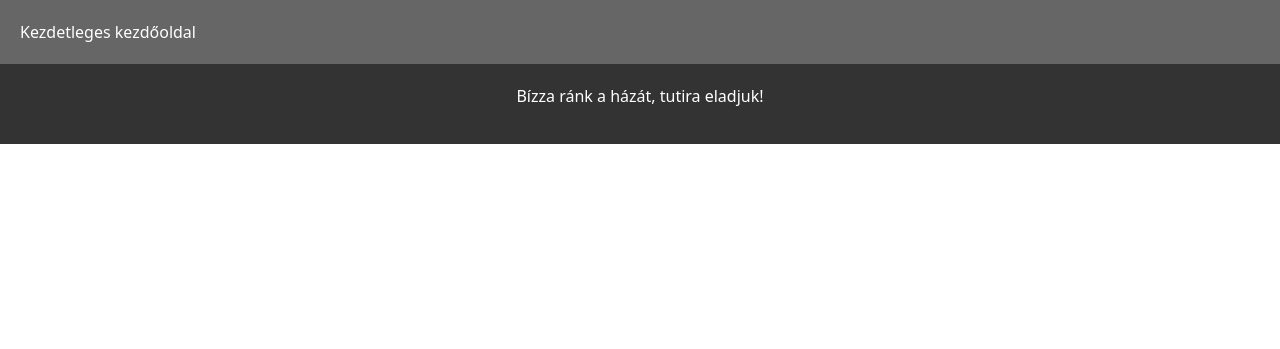
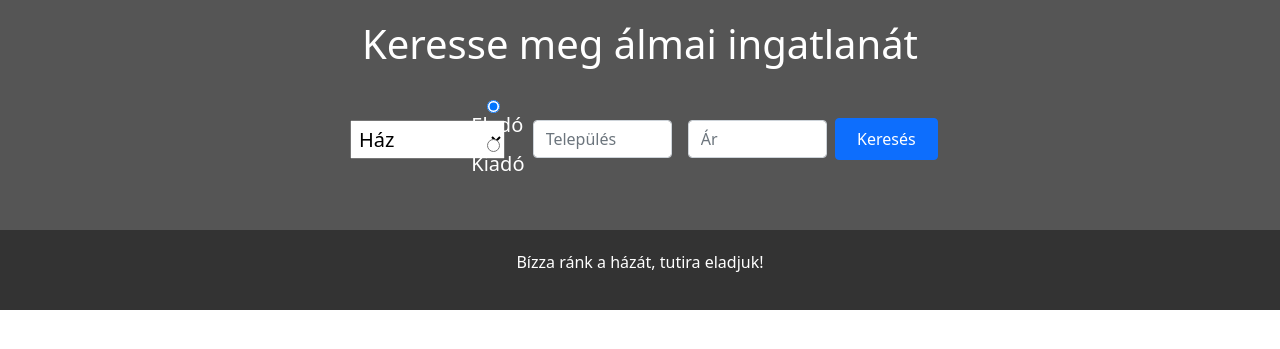
Before and after one commit to AFP2021-1-LB-D-csoport/AFP2021-1-LB-D-csoport, a PHP site: page /AFP2021-1-LB-D-csoport/ in a window 1280 px wide. Shown: the part 166-515 px from the top of the page. Run offline with PHP 8.4, Linux system fonts and the light colour scheme.

Commit message:
főoldal alap keresője

```diff
--- a/htdocs/private/pages/main.php
+++ b/htdocs/private/pages/main.php
@@ -1 +1,39 @@
-Kezdetleges kezdőoldal
+<div class="d-flex align-items-center justify-content-center">
+    <div class="col-lg-6 col-md-8 col-sm-10">
+        <div class="display-6 mb-4 text-center">
+            <p>Keresse meg álmai ingatlanát</p>
+        </div>
+        <form action="" method="post">
+            <div class="d-flex align-items-center justify-content-center">
+                <div class="form-group h5 col-lg-2 p-2">
+                    <select id="property_type" name="property_type" class="p-1">
+                    <option selected>Ház</option>
+                    <option>Lakás</option>
+                    <option>Nyaraló</option>
+                    <option>Garázs</option>
+                    <option>Iroda</option>
+                    <option>Üzlethelyiség</option>
+                    <option>Raktár</option>
+                    </select>
+                </div>
+                <div class="row col-lg-2 text-center h5 p-2">
+                    <div class="form-check">
+                        <input type="radio" name="for_sale_or_to_rent" id="for_sale_or_to_rent" value="for_sale" checked>
+                        <label class="form-check-label" for="for_sale_or_to_rent">Eladó</label>
+                    </div>
+                    <div class="form-check">
+                        <input type="radio" name="for_sale_or_to_rent" id="for_sale_or_to_rent" value="to_rent">
+                        <label class="form-check-label" for="for_sale_or_to_rent">Kiadó</label>
+                    </div>
+                </div>
+                <div class="form-group h5 col-lg-3 p-2">
+                    <input class="form-control" type="text" id="location" name="location" placeholder="Település" required>
+                </div>
+                <div class="form-group h5 col-lg-3 p-2">
+                    <input class="form-control" type="text" id="price" name="price" placeholder="Ár">
+                </div>
+                <input class="btn btn-primary btn-md h5 col-lg-2 p-2" name="submit" id="submit" type="submit" value="Keresés">
+            </div>
+        </form>
+    </div>
+</div>
--- a/htdocs/private/pages/users/login.php
+++ b/htdocs/private/pages/users/login.php
@@ -1,5 +1,5 @@
 <div>
-    <form method="post" class="col-lg-3 col-md-4 col-sm-6">
+    <form method="post" class="col-lg-3 col-md-4 col-sm-6 mx-auto">
         <div class="form-group h5">
             <label class="p-2" for="email">Email cím:</label>
             <input class="form-control mb-3" name="email" id="email" type="email" />
--- a/htdocs/private/pages/users/registration.php
+++ b/htdocs/private/pages/users/registration.php
@@ -1,4 +1,4 @@
-<form action="" method="post" class="col-lg-3 col-md-4 col-sm-6">
+<form action="" method="post" class="col-lg-3 col-md-4 col-sm-6 mx-auto">
   <fieldset>
     <legend class="display-6 mb-4">Regisztrációs adatok</legend>
     <br>
--- a/htdocs/public/css/styles.css
+++ b/htdocs/public/css/styles.css
@@ -18,5 +18,5 @@
 .foundation {
   padding: 20px;
   color: #fff;
-  background: #666;
+  background: #555;
 }
```
